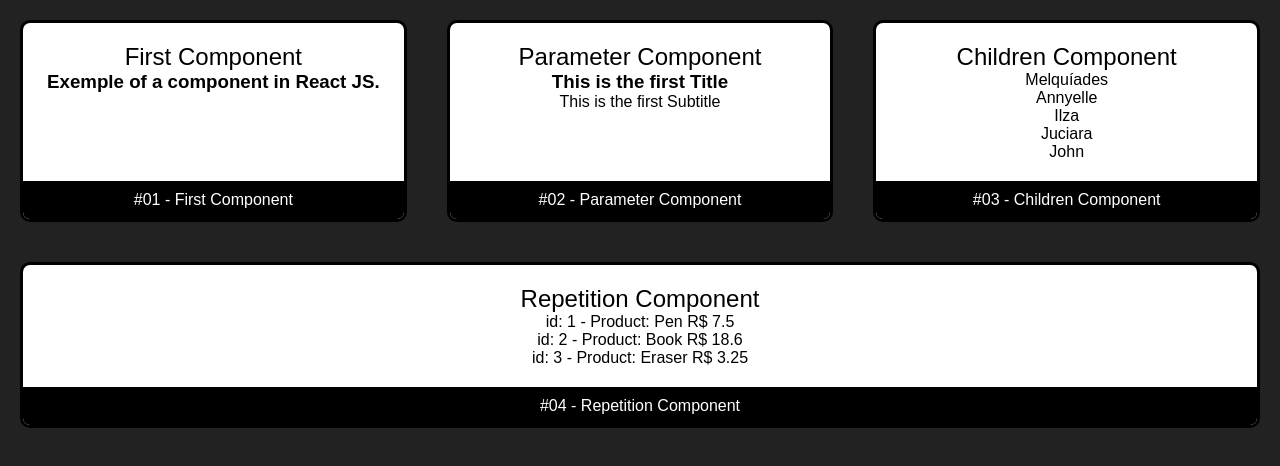
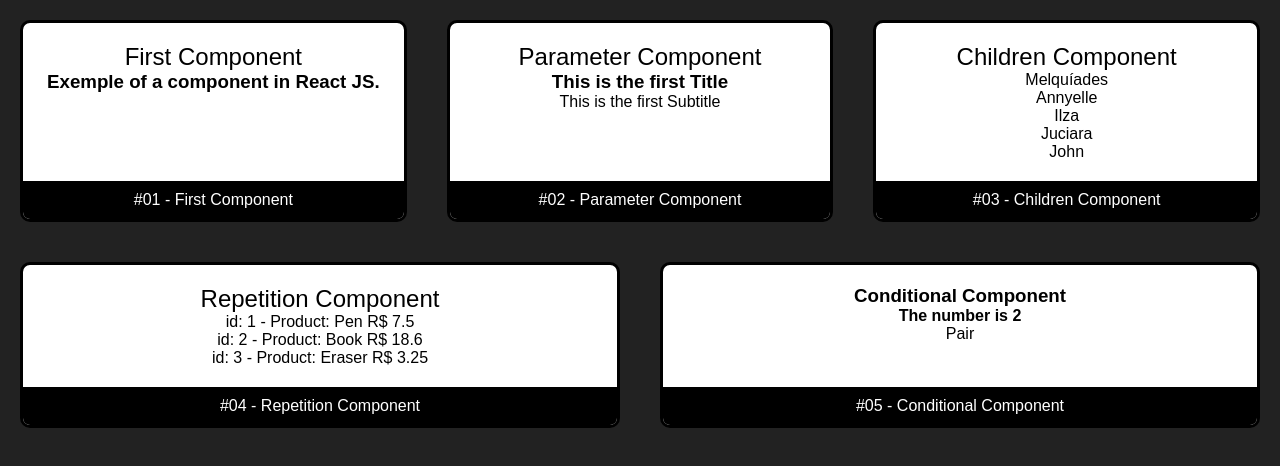
Before and after one commit to melquiadesmario/fundamentals-react, a React (Create React App) app: page / in a window 1280 px wide. Shown: the top 466 px of the page. Built offline with nearby package versions, Linux system fonts and the light colour scheme.

Commit message:
Conditional component version_1

```diff
--- a/src/App.jsx
+++ b/src/App.jsx
@@ -7,6 +7,7 @@ import ParameterComponent from '../src/components/ParameterComponent'
 import ChildrenComponent from '../src/components/ChildrenComponent'
 import Card from '../src/components/layout/Card'
 import RepetitionComponent from '../src/components/RepetitionComponent'
+import ConditionalComponent from '../src/components/ConditionalComponent'
 
 const App = () => {
     return(
@@ -37,6 +38,10 @@ const App = () => {
             <Card title='#04 - Repetition Component'>
                 <RepetitionComponent />
             </Card>
+
+            <Card title='#05 - Conditional Component'>
+                <ConditionalComponent number={ 2 } />
+            </Card>
         </div>
     )
 }
--- /dev/null
+++ b/src/components/ConditionalComponent.jsx
@@ -0,0 +1,16 @@
+import React from 'react'
+
+const ConditionalComponent = props => {
+    return(
+        <div>
+            <h3>Conditional Component</h3>
+            <h4>The number is { props.number }</h4>
+            { props.number % 2 == 0
+                ? <span>Pair</span>
+                : <span>Odd</span>
+            }
+        </div>
+    )
+}
+
+export default ConditionalComponent
```
